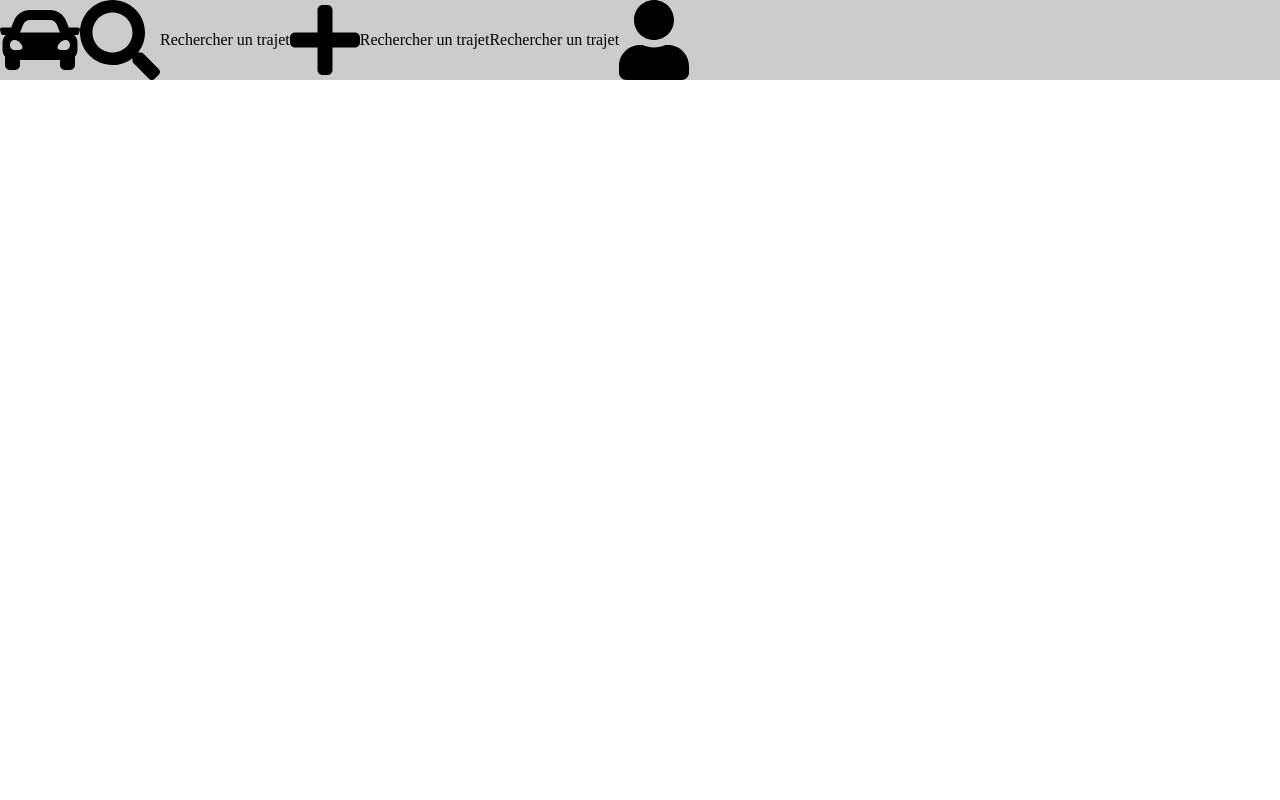
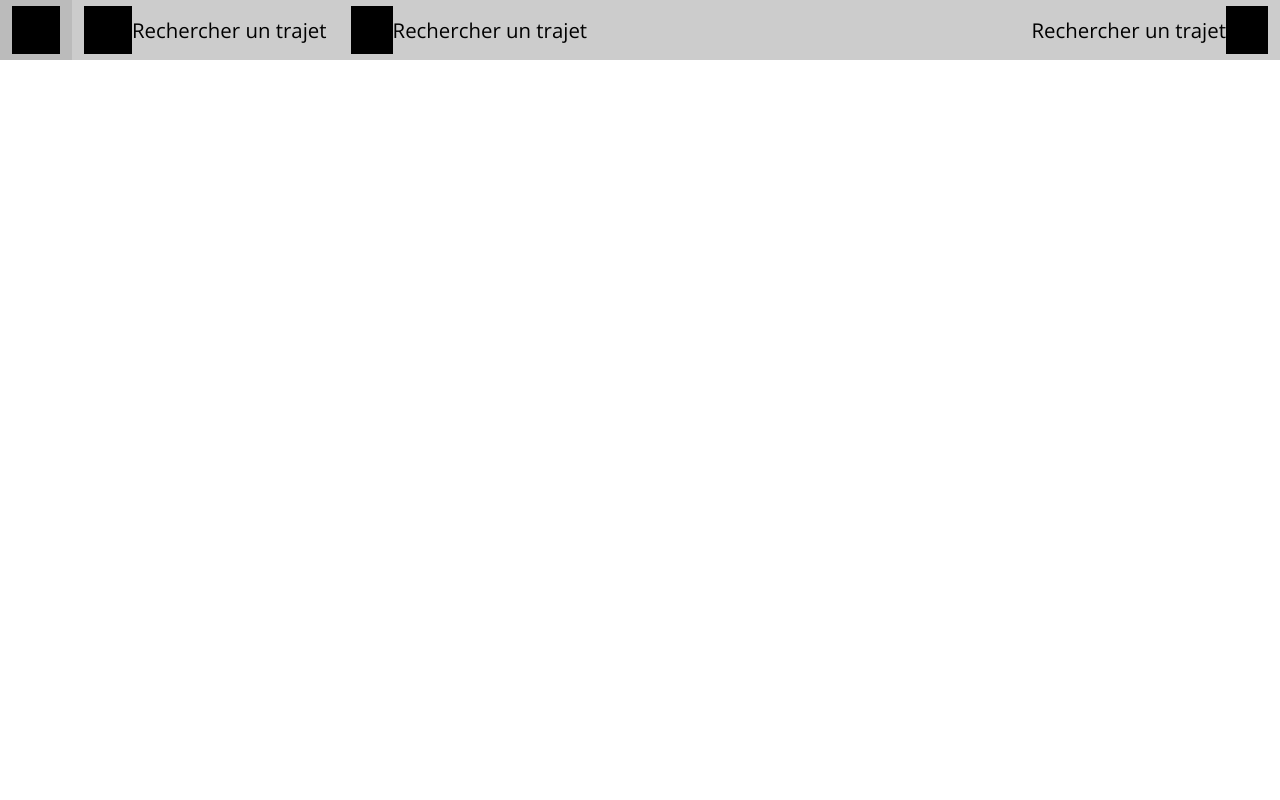
Before and after one commit to Elzapat/projet-web-cir2, a PHP site: page / in a window 1280 px wide. Run offline with PHP 8.4, Linux system fonts and the light colour scheme.

Commit message:
navbar progress, and font

```diff
--- a/public_html/css/constants.css
+++ b/public_html/css/constants.css
@@ -2,4 +2,10 @@
     --primary-color: #CCCCCC;
     --accent-color: #EEEEEE;
     --text-color: #FFFFFF;
+    font-family: "Open Sans";
+    font-size: 12px;
 }
+
+* {
+    box-sizing: border-box;
+}
--- a/public_html/css/navbar.css
+++ b/public_html/css/navbar.css
@@ -1,5 +1,6 @@
 :root {
     --navbar-primary: #CCCCCC;
+    --navbar-hover: #BBBBBB;
 }
 
 .navbar {
@@ -8,6 +9,7 @@
     width: 100%;
     position: fixed;
     background-color: var(--navbar-primary);
+    font-size: 1.7rem;
 }
 
 .navbar-nav {
@@ -17,18 +19,29 @@
     height: 100%;
     display: flex;
     flex-direction: row;
-    justify-content: flex-start;
+    align-items: center;
+}
+
+.navbar-nav:last-child > .navbar-item > .nav-link > .link-icon {
+    background-color: black;
 }
 
 .navbar-item {
+    height: 100%;
     width: auto;
-    height: 100%;
+    transition: background-color 400ms ease;
+    padding: 0 1rem 0 1rem;
+}
+
+.navbar-item:hover {
+    background-color: var(--navbar-hover);
 }
 
 .nav-link {
     display: flex;
     align-items: center;
     height: 100%;
+    width: auto;
     text-decoration: none;
 }
 
@@ -37,5 +50,9 @@
 }
 
 .link-icon {
-    height: 100%;
+    height: 80%;
 }
+
+#connect {
+    margin-left: auto;
+}
--- a/public_html/index.html
+++ b/public_html/index.html
@@ -6,29 +6,35 @@
         <!-- CSS Stylesheets -->
         <link rel="stylesheet" href="css/navbar.css">
         <link rel="stylesheet" href="css/search.css">
+        <link rel="stylesheet" href="css/constants.css">
+
+        <!-- Page font -->
+        <link href="https://fonts.googleapis.com/css?family=Open+Sans:300,400,700&display=swap" rel="stylesheet"/>
     </head>
     <body>
         <nav class="navbar">
             <ul class="navbar-nav">
                 <li class="navbar-item">
-                    <svg id="logo" class="link-icon" aria-hidden="true" focusable="false" data-prefix="fas" data-icon="car" role="img" xmlns="http://www.w3.org/2000/svg" viewBox="0 0 512 512" class="svg-inline--fa fa-car fa-w-16 fa-9x"><path fill="currentColor" d="M499.99 176h-59.87l-16.64-41.6C406.38 91.63 365.57 64 319.5 64h-127c-46.06 0-86.88 27.63-103.99 70.4L71.87 176H12.01C4.2 176-1.53 183.34.37 190.91l6 24C7.7 220.25 12.5 224 18.01 224h20.07C24.65 235.73 16 252.78 16 272v48c0 16.12 6.16 30.67 16 41.93V416c0 17.67 14.33 32 32 32h32c17.67 0 32-14.33 32-32v-32h256v32c0 17.67 14.33 32 32 32h32c17.67 0 32-14.33 32-32v-54.07c9.84-11.25 16-25.8 16-41.93v-48c0-19.22-8.65-36.27-22.07-48H494c5.51 0 10.31-3.75 11.64-9.09l6-24c1.89-7.57-3.84-14.91-11.65-14.91zm-352.06-17.83c7.29-18.22 24.94-30.17 44.57-30.17h127c19.63 0 37.28 11.95 44.57 30.17L384 208H128l19.93-49.83zM96 319.8c-19.2 0-32-12.76-32-31.9S76.8 256 96 256s48 28.71 48 47.85-28.8 15.95-48 15.95zm320 0c-19.2 0-48 3.19-48-15.95S396.8 256 416 256s32 12.76 32 31.9-12.8 31.9-32 31.9z" class=""></path></svg>
+                    <a class="nav-link">
+                        <svg id="logo" class="link-icon" aria-hidden="true" focusable="false" data-prefix="fas" data-icon="car" role="img" xmlns="http://www.w3.org/2000/svg" viewBox="0 0 512 512" class="svg-inline--fa fa-car fa-w-16 fa-9x"><path fill="currentColor" d="M499.99 176h-59.87l-16.64-41.6C406.38 91.63 365.57 64 319.5 64h-127c-46.06 0-86.88 27.63-103.99 70.4L71.87 176H12.01C4.2 176-1.53 183.34.37 190.91l6 24C7.7 220.25 12.5 224 18.01 224h20.07C24.65 235.73 16 252.78 16 272v48c0 16.12 6.16 30.67 16 41.93V416c0 17.67 14.33 32 32 32h32c17.67 0 32-14.33 32-32v-32h256v32c0 17.67 14.33 32 32 32h32c17.67 0 32-14.33 32-32v-54.07c9.84-11.25 16-25.8 16-41.93v-48c0-19.22-8.65-36.27-22.07-48H494c5.51 0 10.31-3.75 11.64-9.09l6-24c1.89-7.57-3.84-14.91-11.65-14.91zm-352.06-17.83c7.29-18.22 24.94-30.17 44.57-30.17h127c19.63 0 37.28 11.95 44.57 30.17L384 208H128l19.93-49.83zM96 319.8c-19.2 0-32-12.76-32-31.9S76.8 256 96 256s48 28.71 48 47.85-28.8 15.95-48 15.95zm320 0c-19.2 0-48 3.19-48-15.95S396.8 256 416 256s32 12.76 32 31.9-12.8 31.9-32 31.9z" class=""></path></svg>
+                    </a>
                 </li>
-                <li>
+                <li class="navbar-item">
                     <a class="nav-link" src="">
                         <svg class="link-icon" aria-hidden="true" focusable="false" data-prefix="fas" data-icon="search" role="img" xmlns="http://www.w3.org/2000/svg" viewBox="0 0 512 512" class="svg-inline--fa fa-search fa-w-16 fa-9x"><path fill="currentColor" d="M505 442.7L405.3 343c-4.5-4.5-10.6-7-17-7H372c27.6-35.3 44-79.7 44-128C416 93.1 322.9 0 208 0S0 93.1 0 208s93.1 208 208 208c48.3 0 92.7-16.4 128-44v16.3c0 6.4 2.5 12.5 7 17l99.7 99.7c9.4 9.4 24.6 9.4 33.9 0l28.3-28.3c9.4-9.4 9.4-24.6.1-34zM208 336c-70.7 0-128-57.2-128-128 0-70.7 57.2-128 128-128 70.7 0 128 57.2 128 128 0 70.7-57.2 128-128 128z" class=""></path></svg>
                         <span class="link-text">Rechercher un trajet</span>
                     </a>
                 </li>
-                <li>
+                <li class="navbar-item">
                     <a class="nav-link" src="">
                         <svg class="link-icon" aria-hidden="true" focusable="false" data-prefix="fas" data-icon="plus" role="img" xmlns="http://www.w3.org/2000/svg" viewBox="0 0 448 512" class="svg-inline--fa fa-plus fa-w-14 fa-9x"><path fill="currentColor" d="M416 208H272V64c0-17.67-14.33-32-32-32h-32c-17.67 0-32 14.33-32 32v144H32c-17.67 0-32 14.33-32 32v32c0 17.67 14.33 32 32 32h144v144c0 17.67 14.33 32 32 32h32c17.67 0 32-14.33 32-32V304h144c17.67 0 32-14.33 32-32v-32c0-17.67-14.33-32-32-32z" class=""></path></svg>
                         <span class="link-text">Rechercher un trajet</span>
                     </a>
                 </li>
-                <li>
+                <li id="connect" class="navbar-item">
                     <a class="nav-link" src="">
                         <span class="link-text">Rechercher un trajet</span>
-                        <svg id="connect" class="link-icon" aria-hidden="true" focusable="false" data-prefix="fas" data-icon="user" role="img" xmlns="http://www.w3.org/2000/svg" viewBox="0 0 448 512" class="svg-inline--fa fa-user fa-w-14 fa-9x"><path fill="currentColor" d="M224 256c70.7 0 128-57.3 128-128S294.7 0 224 0 96 57.3 96 128s57.3 128 128 128zm89.6 32h-16.7c-22.2 10.2-46.9 16-72.9 16s-50.6-5.8-72.9-16h-16.7C60.2 288 0 348.2 0 422.4V464c0 26.5 21.5 48 48 48h352c26.5 0 48-21.5 48-48v-41.6c0-74.2-60.2-134.4-134.4-134.4z" class=""></path></svg>
+                        <svg class="link-icon" aria-hidden="true" focusable="false" data-prefix="fas" data-icon="user" role="img" xmlns="http://www.w3.org/2000/svg" viewBox="0 0 448 512" class="svg-inline--fa fa-user fa-w-14 fa-9x"><path fill="currentColor" d="M224 256c70.7 0 128-57.3 128-128S294.7 0 224 0 96 57.3 96 128s57.3 128 128 128zm89.6 32h-16.7c-22.2 10.2-46.9 16-72.9 16s-50.6-5.8-72.9-16h-16.7C60.2 288 0 348.2 0 422.4V464c0 26.5 21.5 48 48 48h352c26.5 0 48-21.5 48-48v-41.6c0-74.2-60.2-134.4-134.4-134.4z" class=""></path></svg>
                     </a>
                 </li>
             </ul>
```
Also changed, not shown: 1 other file.
